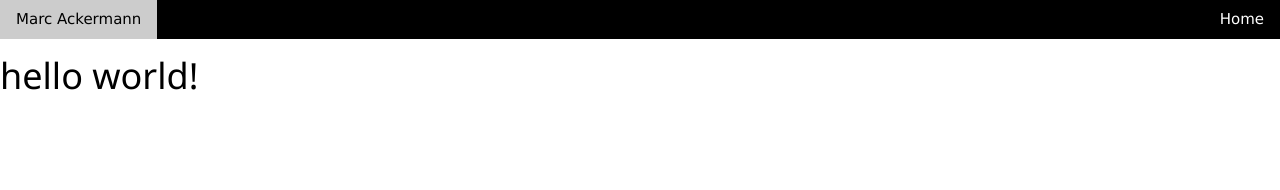
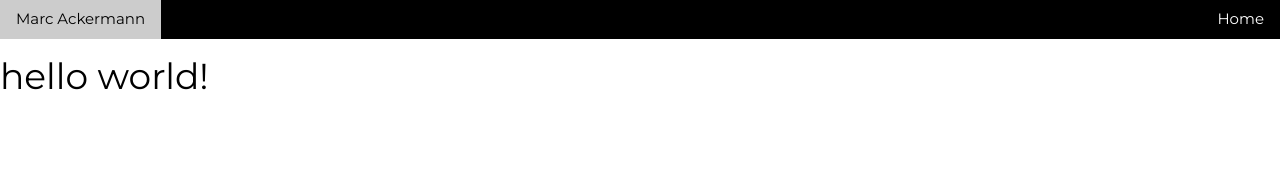
Before and after one commit to mc7781/mc7781.github.io, a Jekyll site: the page built from index.md, in a window 1280 px wide. Shown: the top 190 px of the page. Built offline with Jekyll 4.4.1, drawn with Linux system fonts in a browser that asks for light colours.

Commit message:
Update default.html

```diff
--- a/_layouts/default.html
+++ b/_layouts/default.html
@@ -2,23 +2,38 @@
 <html>
   <head>
     <meta name="viewport" content="width=device-width, initial-scale=1">
-    <link rel="icon" href="https://marcackermann.nl/favicon.ico">
+    <meta http-equiv="X-UA-Compatible" content="IE=edge">
+    <meta name="Language" content="NL">
+    <meta name="author" content="mc7781">
+    <link rel="icon" type="image/x-icon" href="https://marc.lol/assets/icons/favicon.ico">
+    <link rel="apple-touch-icon" href="https://marc.lol/assets/icons/apple-touch-icon.png">
+    <link rel="apple-touch-icon" sizes="180x180" href="https://marc.lol/assets/icons/apple-touch-icon.png">
+    <link rel="icon" type="image/png" sizes="32x32" href="https://marc.lol/assets/icons/favicon-32x32.png">
     <link rel="icon" type="image/png" sizes="16x16" href="https://marc.lol/assets/icons/favicon-16x16.png">
-    <link rel="icon" type="image/png" sizes="32x32" href="https://marc.lol/assets/icons/favicon-32x32.png">
-    <link rel="apple-touch-icon" href="https://marc.lol/assets/icons/apple-touch-icon.png">
-    <link rel="mask-icon" href="https://marc.lol/assets/icons/safari-pinned-tab.svg">
+    <link rel="manifest" href="https://marc.lol/assets/icons/site.webmanifest">
     <meta charset="utf-8">
     <meta property="og:title" content="{{ page.title }} - MarcAckermann.NL" />
     <meta property="og:description" content="Marc Ackermann - Hoi" />
     <meta property="og:type" content="website" />
     <meta property="og:url" content="https://marc.lol/" />
     <meta property="og:image" content="https://marc.lol/assets/icons/logo.png"/>
-    <meta name="twitter:card" content="summary_large_image"/>
     <meta name="twitter:image" content="https://marc.lol/assets/icons/logo.png"/>
     <meta name="twitter:title" content="{{ page.title }} - MarcAckermann.NL"/>
     <meta name="twitter:description" content="Gekke Groninger - https://github.com/adityatelange/hugo-PaperMod"/>
     <link rel="stylesheet" href="https://www.w3schools.com/w3css/4/w3.css">
+    <link rel="stylesheet" href="https://fonts.googleapis.com/css?family=Montserrat">
+    <link rel="stylesheet" href="https://cdnjs.cloudflare.com/ajax/libs/font-awesome/4.7.0/css/font-awesome.min.css">
     <title>{{ page.title }} - MarcAckermann.NL</title>
+    <style>
+    body, h1,h2,h3,h4,h5,h6 {font-family: "Montserrat", sans-serif}
+    body, html {height: 100%}
+    .bgimg {
+      background-image: url('2017-09-29_21.10.47.png');
+      min-height: 100%;
+      background-position: center;
+      background-size: cover;
+    }
+    </style>
   </head>
   <body>
     <div class="w3-bar w3-black">
```
